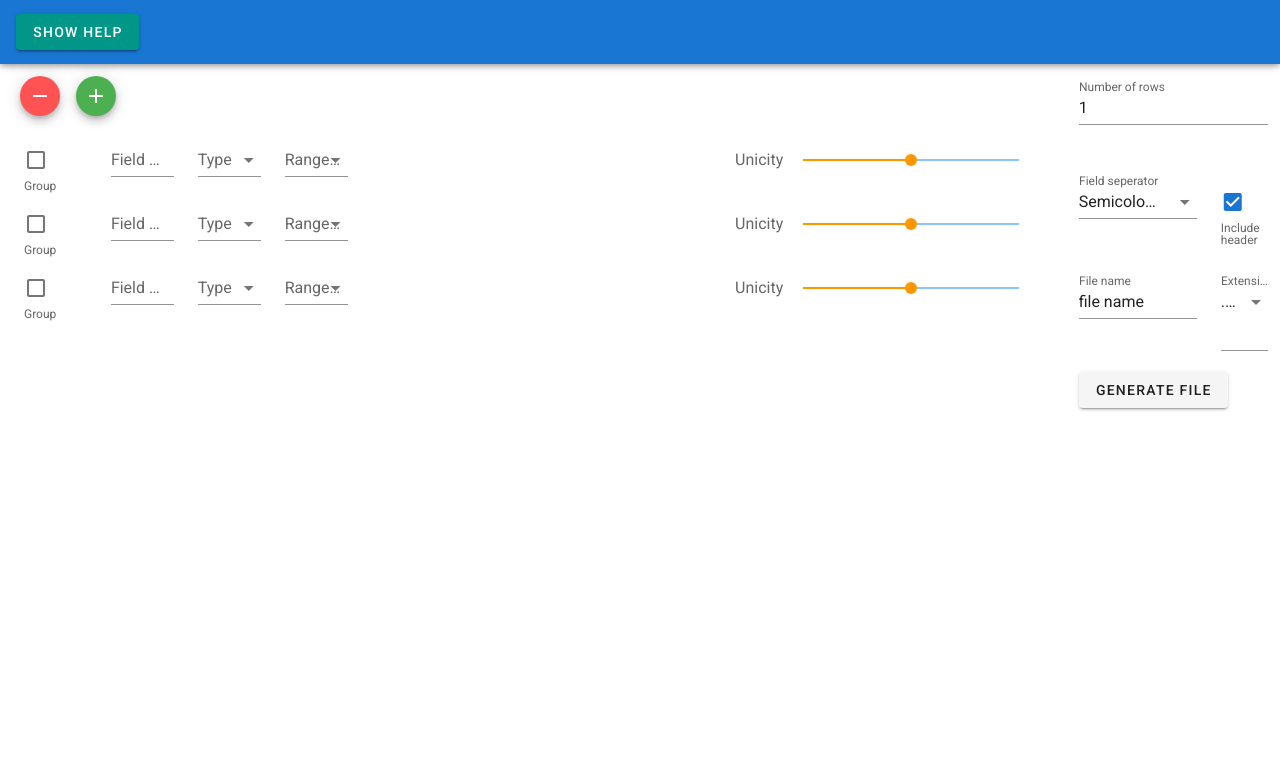
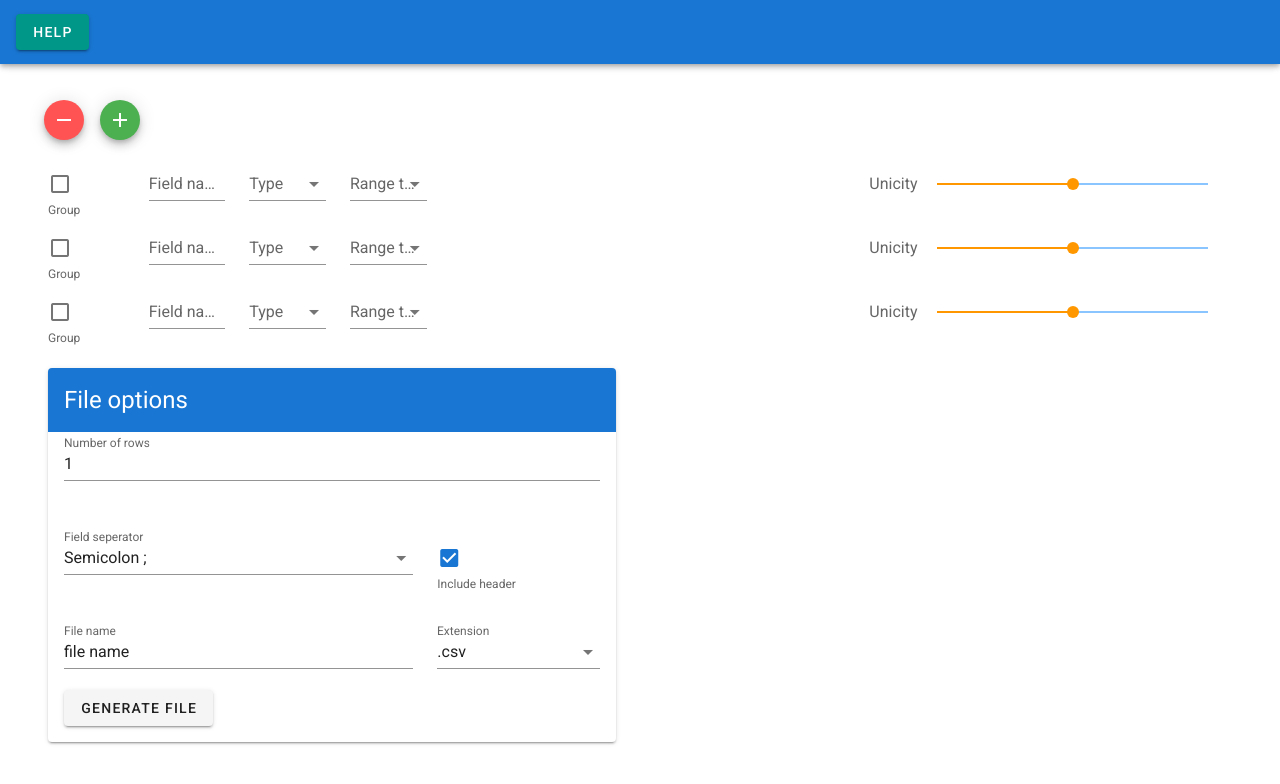
Before and after one commit to Meyerka/data-mocker, a Vue app: page / in a window 1280 px wide. Shown: the top 784 px of the page. Built offline with nearby package versions, Linux system fonts and the light colour scheme.

Commit message:
Made file options a card

```diff
--- a/src/App.vue
+++ b/src/App.vue
@@ -1,7 +1,7 @@
 <template>
   <v-app>
     <v-app-bar app color="primary" dark>
-      <v-btn v-if="!overlay" class="white--text" color="teal" @click="overlay = !overlay">Show help</v-btn>
+      <v-btn v-if="!overlay" class="white--text" color="teal" @click="overlay = !overlay">Help</v-btn>
       <v-btn v-else class="white--text" color="red" @click="overlay = !overlay">Hide help</v-btn>
     </v-app-bar>
 
--- a/src/components/FileCreator.vue
+++ b/src/components/FileCreator.vue
@@ -1,12 +1,12 @@
 <template>
-  <div>
+  <div class="ma-6">
     <v-alert
       :value="fileAlert"
       type="error"
       transition="scale-transition"
     >The file name you entered is not valid.</v-alert>
     <v-row>
-      <v-col cols="12" lg="10">
+      <v-col cols="12">
         <v-btn @click="addField(-1)" class="mx-2" fab dark small color="error">
           <v-icon dark>mdi-minus</v-icon>
         </v-btn>
@@ -22,7 +22,15 @@
           />
         </v-container>
       </v-col>
-      <v-col cols="12" lg="2">
+      <v-col cols="6">
+        <v-container>
+          <v-card>
+            <v-card-title class="primary dark">
+              <span class="headline white--text">File options</span>
+
+              <v-spacer></v-spacer>
+            </v-card-title>
+            <v-card-text>
               <v-row>
                 <v-col>
                   <v-text-field label="Number of rows" type="number" v-model="rowNumber"></v-text-field>
@@ -49,8 +57,10 @@
                   <v-select :items="fileExtensionSelect" v-model="fileExtension" label="Extension"></v-select>
                 </v-col>
               </v-row>
-
               <v-btn v-if="!fileAlert" @click="downloadFile()" primary>Generate file</v-btn>
+            </v-card-text>
+          </v-card>
+        </v-container>
       </v-col>
     </v-row>
   </div>
```
Lines whose indentation alone changed are shown as unchanged.
